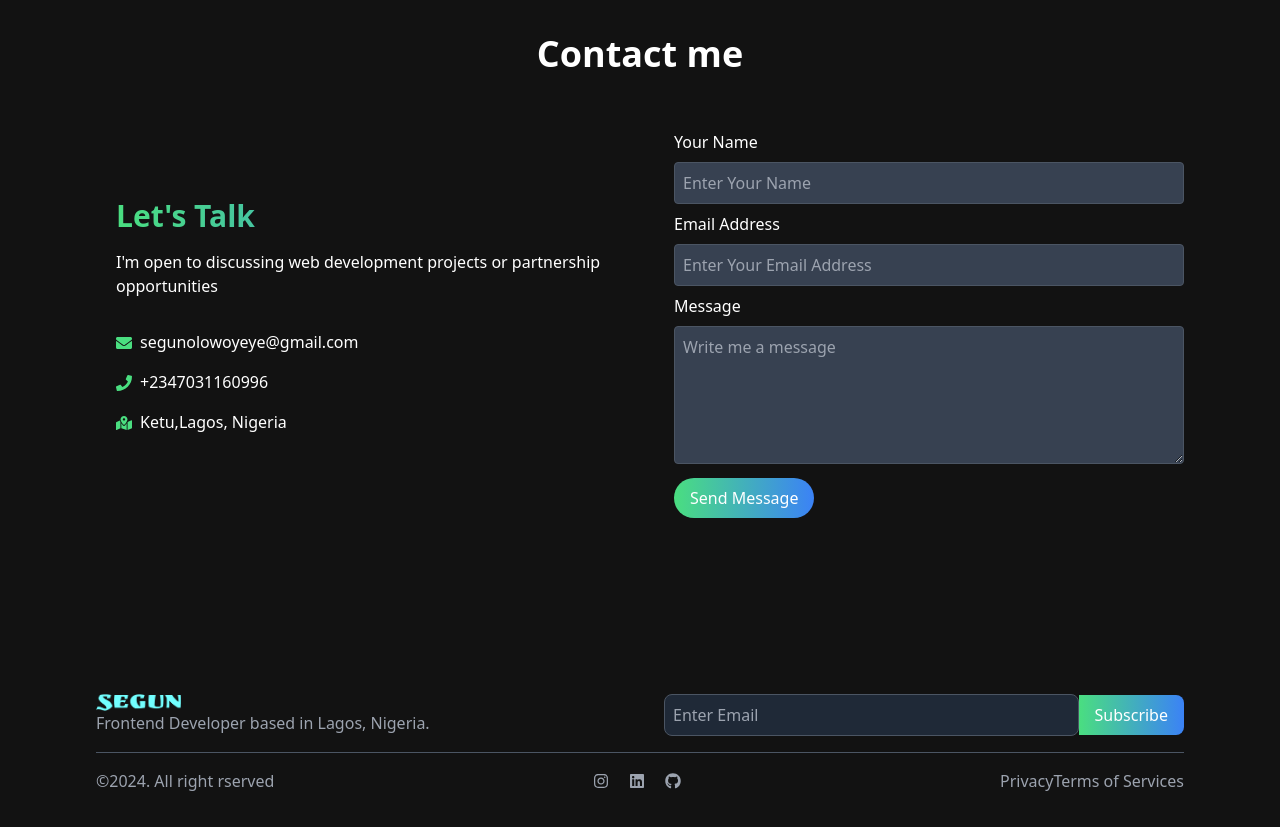
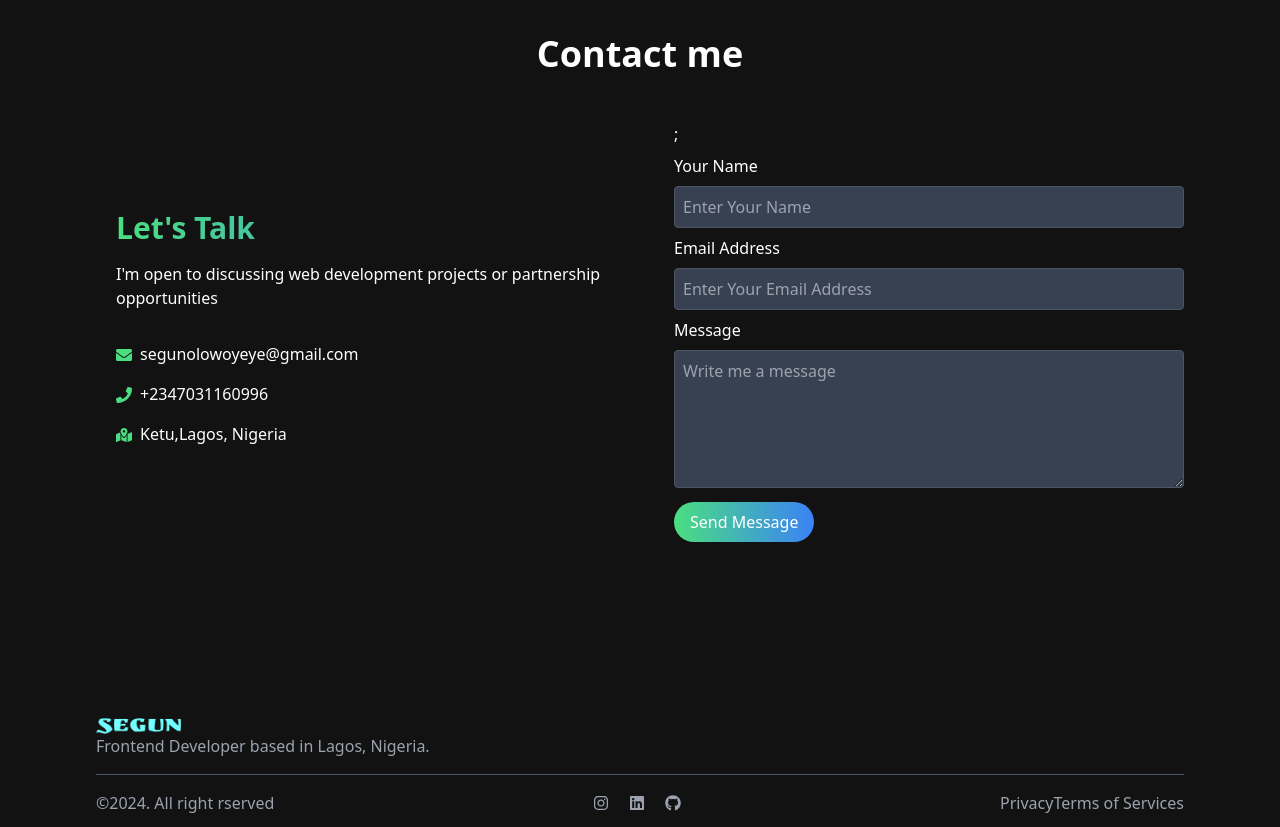
Before and after one commit to Segzyp1000/portfolionew, a React (Vite) app: page / in a window 1280 px wide. Shown: the part 2540-3367 px from the top of the page. Before the commit the page ends 3345 px from the top, so only its background shows below. Built offline with nearby package versions, Linux system fonts and the light colour scheme.

Commit message:
addition

```diff
--- a/package.json
+++ b/package.json
@@ -13,6 +13,7 @@
     "emailjs-com": "^3.2.0",
     "react": "^18.3.1",
     "react-dom": "^18.3.1",
+    "react-hook-form": "^7.54.2",
     "react-icons": "^5.3.0",
     "react-router-dom": "^6.28.0",
     "scroll-lock": "^2.1.5"
--- a/src/components/About.jsx
+++ b/src/components/About.jsx
@@ -33,7 +33,7 @@ function About() {
                     HTML & CSS
                   </label>
                   <div className="grow bg-gray-800 rounded-full h-2.5 md:ml-4">
-                    <div className="bg-gradient-to-r from-green-400 to-blue-500 h-2.5 rounded-full transform transition-transform duration-300 hover:scale-105 w-10/12"></div>
+                    <div className="bg-gradient-to-r from-green-400 to-blue-500 h-2.5 rounded-full transform transition-transform duration-300 hover:scale-105 w-12/12"></div>
                   </div>
                 </div>
               </div>
@@ -47,7 +47,7 @@ function About() {
                     JAVASCRIPT
                   </label>
                   <div className="grow bg-gray-800 rounded-full h-2.5 md:ml-4">
-                    <div className="bg-gradient-to-r from-green-400 to-blue-500 h-2.5 rounded-full transform transition-transform duration-300 hover:scale-105 w-7/12"></div>
+                    <div className="bg-gradient-to-r from-green-400 to-blue-500 h-2.5 rounded-full transform transition-transform duration-300 hover:scale-105 w-10/12"></div>
                   </div>
                 </div>
               </div>
@@ -74,7 +74,7 @@ function About() {
                     SCSS
                   </label>
                   <div className="grow bg-gray-800 rounded-full h-2.5 md:ml-4">
-                    <div className="bg-gradient-to-r from-green-400 to-blue-500 h-2.5 rounded-full transform transition-transform duration-300 hover:scale-105 w-8/12"></div>
+                    <div className="bg-gradient-to-r from-green-400 to-blue-500 h-2.5 rounded-full transform transition-transform duration-300 hover:scale-105 w-10/12"></div>
                   </div>
                 </div>
               </div>
@@ -87,7 +87,7 @@ function About() {
                     TAILWIND
                   </label>
                   <div className="grow bg-gray-800 rounded-full h-2.5 md:ml-4">
-                    <div className="bg-gradient-to-r from-green-400 to-blue-500 h-2.5 rounded-full transform transition-transform duration-300 hover:scale-105 w-10/12"></div>
+                    <div className="bg-gradient-to-r from-green-400 to-blue-500 h-2.5 rounded-full transform transition-transform duration-300 hover:scale-105 w-11/12"></div>
                   </div>
                 </div>
               </div>
@@ -100,7 +100,7 @@ function About() {
                     GIT & GITHUB
                   </label>
                   <div className="grow bg-gray-800 rounded-full h-2.5 md:ml-4">
-                    <div className="bg-gradient-to-r from-green-400 to-blue-500 h-2.5 rounded-full transform transition-transform duration-300 hover:scale-105 w-5/12"></div>
+                    <div className="bg-gradient-to-r from-green-400 to-blue-500 h-2.5 rounded-full transform transition-transform duration-300 hover:scale-105 w-10/12"></div>
                   </div>
                 </div>
               </div>
--- a/src/components/Contact.jsx
+++ b/src/components/Contact.jsx
@@ -1,7 +1,41 @@
-import React from "react";
+import React, { useState } from "react";
+import { useForm } from "react-hook-form";
 import { FaEnvelope, FaPhone, FaMapMarkedAlt } from "react-icons/fa";
 
 export default function Contact() {
+  const {
+    register,
+    handleSubmit,
+    formState: { errors },
+    reset,
+  } = useForm();
+  const [submitButton, setSubmitButton] = useState("Send Message");
+  const [message, setMessage] = useState("");
+
+  const onSubmit = async (data) => {
+    setSubmitButton("Sending...");
+    try {
+      const response = await fetch("https://formspree.io/f/mjvnkeqy", {
+        method: "POST",
+        body: JSON.stringify(data),
+        headers: {
+          "Content-Type": "application/json",
+        },
+      });
+
+      if (response.ok) {
+        setMessage("Message sent successfully!");
+        reset();
+      } else {
+        setMessage("Error sending message. Please try again.");
+      }
+    } catch (error) {
+      setMessage("Error sending message. Please try again.");
+    } finally {
+      setSubmitButton("Send Message");
+    }
+  };
+
   return (
     <div className="py-10" id="contact">
       <div className="container mx-auto px-5 md:px-16 lg:px-24 space-x-5 mt-10 py-12">
@@ -35,50 +69,62 @@ export default function Contact() {
             </div>
           </div>
           <div className="flex-1 w-full">
-            <form
-              action="https://formspree.io/f/mjvnkeqy"
-              method="POST"
-              enctype="multipart/form-data"
-            >
+            <form onSubmit={handleSubmit(onSubmit)} target="_blank">
+              ;
               <div>
                 <label htmlFor="name" className="block my-2">
                   Your Name
                 </label>
                 <input
+                  {...register("name", {
+                    required: "kindly enter your name",
+                  })}
                   type="text"
-                  name="name"
                   className="w-full p-2 rounded bg-gray-700 border border-gray-600 focus:outline-none focus:border-green-400"
                   placeholder="Enter Your Name"
                 />
+                {errors.name && (
+                  <div className="text-red-600">{errors.name.message}</div>
+                )}
               </div>
               <div>
                 <label htmlFor="email" className="block my-2">
                   Email Address
                 </label>
                 <input
+                  {...register("email", {
+                    required: "Please enter your email",
+                    pattern: /^[A-Z0-9._%+-]+@[A-Z0-9.-]+\.[A-Z]{2,}$/i,
+                  })}
                   type="email"
-                  name="email"
                   className="w-full p-2 rounded bg-gray-700 border border-gray-600 focus:outline-none focus:border-green-400 text-white"
                   placeholder="Enter Your Email Address"
                 />
+                {errors.email && (
+                  <div className="text-red-600">{errors.email.message}</div>
+                )}
               </div>
               <div>
                 <label htmlFor="message" className="block my-2">
                   Message
                 </label>
                 <textarea
-                  type="text"
-                  name="message"
                   className="w-full p-2 rounded bg-gray-700 border border-gray-600 focus:outline-none focus:border-green-400"
                   rows="5"
                   placeholder="Write me a message"
+                  {...register("message", {
+                    required: "Enter message",
+                  })}
                 ></textarea>
+                {errors.message && (
+                  <div className="text-red-600">{errors.message.message}</div>
+                )}
               </div>
               <button
                 type="submit"
                 className="bg-gradient-to-r from-green-400 to-blue-500 text-white transform transition-transform duration-300 hover:scale-105 px-4 py-2 rounded-full my-2"
               >
-                Send Message
+                {submitButton}
               </button>
             </form>
           </div>
--- a/src/components/Footer.jsx
+++ b/src/components/Footer.jsx
@@ -14,27 +14,6 @@ function Footer() {
                 Frontend Developer based in Lagos, Nigeria.
               </p>
             </div>
-            <div className="flex-1 w-full">
-              <form
-                action="https://formspree.io/f/mjvnkeqy"
-                method="POST"
-                enctype="multipart/form-data"
-                className="flex items-center justify-center"
-              >
-                <input
-                  type="email"
-                  name="email"
-                  placeholder="Enter Email"
-                  className="w-full rounded-lg p-2 rounded-l-lg bg-gray-800 border border-gray-600 focus:outline-none focus:border-green-400"
-                />
-                <button
-                  type="submit"
-                  className=" bg-gradient-to-r from-green-400 to-blue-500 text-white px-4 py-2 rounded-r-lg"
-                >
-                  Subscribe
-                </button>
-              </form>
-            </div>
           </div>
 
           <div className="border-t border-gray-600 pt-4 flex flex-col md:flex-row justify-between mx-auto items-center">
@@ -42,13 +21,22 @@ function Footer() {
               &copy;{new Date().getFullYear()}. All right rserved
             </p>
             <div className="flex space-x-5 my-4 md:my-0">
-              <a href="#" className="text-gray-400 hover:text-white">
+              <a
+                href="https://www.instagram.com/segzyp1000/"
+                className="text-gray-400 hover:text-white"
+              >
                 <FaInstagram />
               </a>
-              <a href="#" className="text-gray-400 hover:text-white">
+              <a
+                href="https://www.linkedin.com/in/segun-olowoyeye-04909b76/"
+                className="text-gray-400 hover:text-white"
+              >
                 <FaLinkedin />
               </a>
-              <a href="#" className="text-gray-400 hover:text-white">
+              <a
+                href="https://github.com/Segzyp1000"
+                className="text-gray-400 hover:text-white"
+              >
                 <FaGithub />
               </a>
             </div>
--- a/src/components/Hero.jsx
+++ b/src/components/Hero.jsx
@@ -26,7 +26,7 @@ export default function () {
           </button>
         </a>
         <a
-          href="https://drive.google.com/file/d/1LzhkC02F1zwhfi5BkprCjCOEM9SFEKRM/view?usp=drive_link"
+          href="https://drive.google.com/file/d/1nA34qGYLlRd9lJ5N4dGF872C_ft6meHE/view?usp=drive_link"
           target="_blank"
           rel="noopener noreferrer"
         >
```
Also changed, not shown: 1 other file (tests, documents, lock files or other folders).
